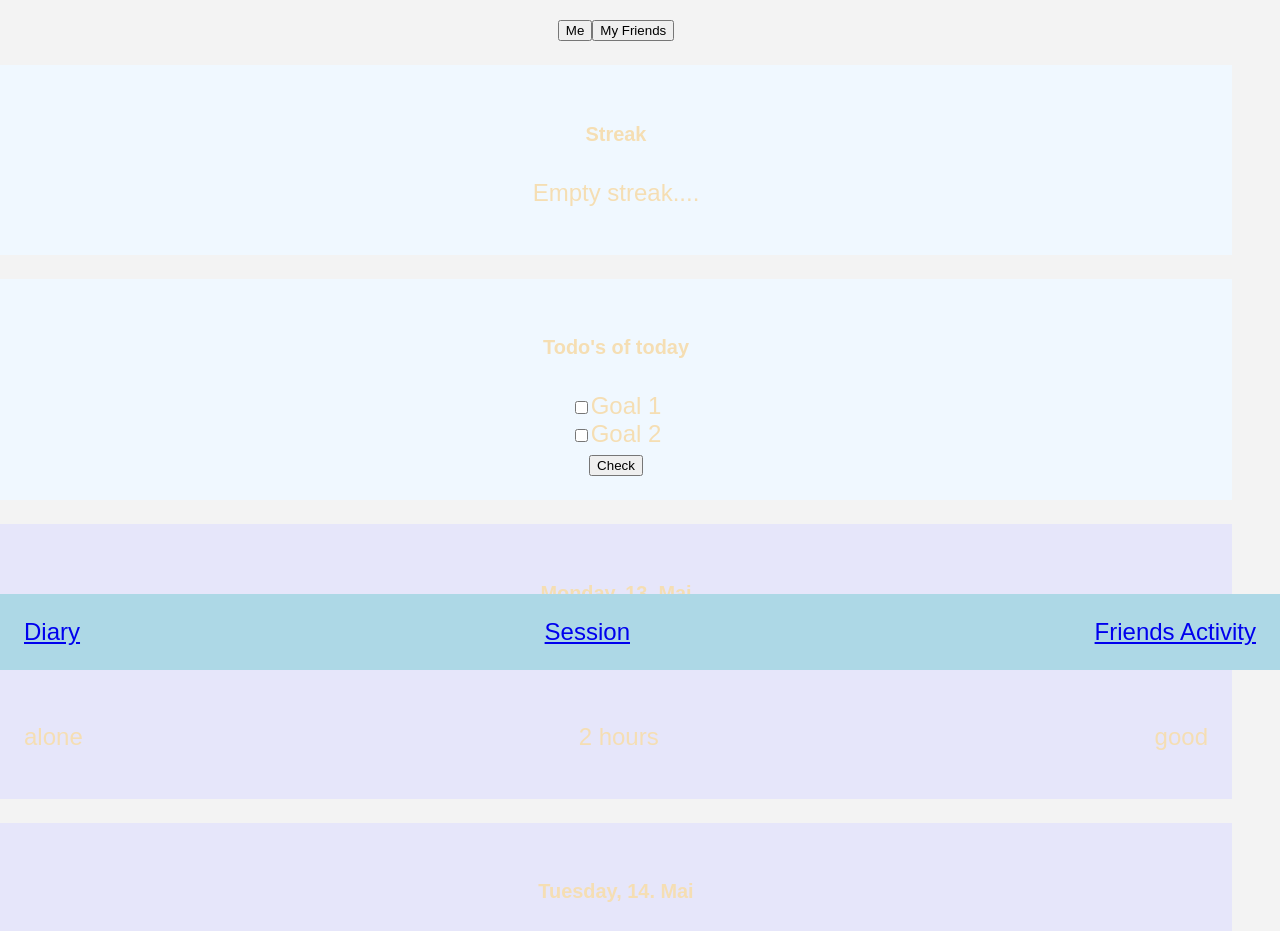
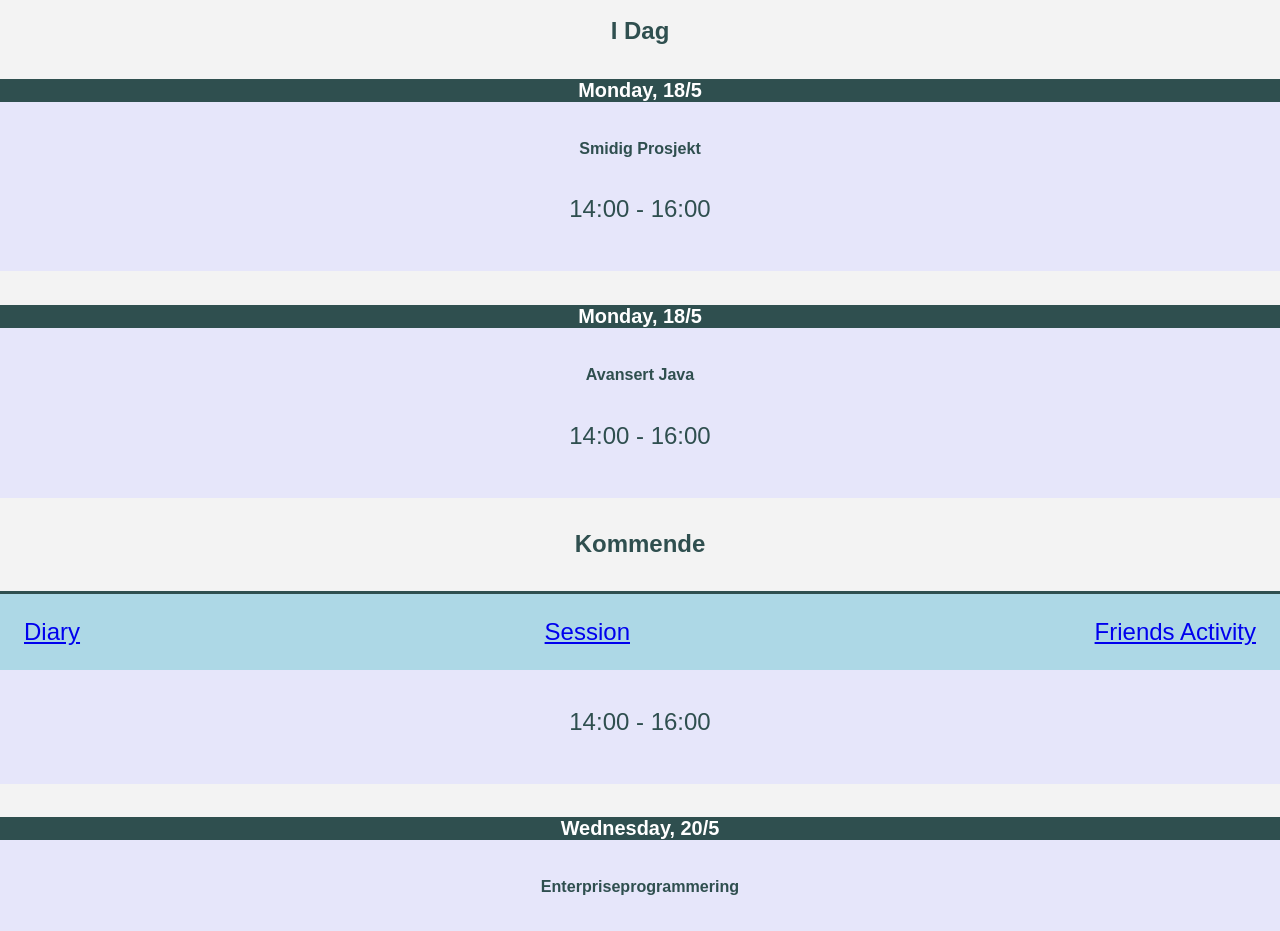
Before and after one commit to Ellaoui94/Smidig_prosjekt_gruppe_18, a React app in the folder client/: page /diary in a window 1280 px wide. Shown: the part 130-1061 px from the top of the page. Built offline with nearby package versions, Linux system fonts and the light colour scheme.

Commit message:
Functioning diary/plans page

```diff
--- a/client/css/index.css
+++ b/client/css/index.css
@@ -6,8 +6,7 @@
 }
 
 body {
-    margin: 1em 1em 15em 1em;
-    left: -1em;
+    margin: 0em 0em 15em 0em;
     position: relative;
 }
 
@@ -26,15 +25,20 @@ footer {
 }
 
 /* diary */
+.diary-div {
+    margin-bottom: 4em;
+    color: darkslategrey;
+}
+
 .diary-session-card {
-    padding: 1em;
+    padding-bottom: 1em;
     margin-bottom: 1em;
     background-color: lavender;
 }
 
-.evaluation-div {
-    display: flex;
-    justify-content: space-between;
+.card-header {
+    background-color: darkslategrey;
+    color: #fff;
 }
 
 .todos-div {
--- a/client/pages/diaryPage/diary.jsx
+++ b/client/pages/diaryPage/diary.jsx
@@ -1,105 +1,152 @@
-import React from "react";
+import React, { useState } from "react";
 
+// get today's date to use for filtering reference
+const today = new Date();
+let todaysDate = today.getDate() + "/" + (today.getMonth() + 1);
+
+// data for each session, later to be taken from database
 const sessionData = [
   {
     day: "Monday",
-    date: "13. Mai",
+    date: todaysDate,
     subject: "Smidig Prosjekt",
-    status: "alone",
-    duration: "2 hours",
-    rating: "good",
+    timeframe: "14:00 - 16:00",
+  },
+  {
+    day: "Monday",
+    date: todaysDate,
+    subject: "Avansert Java",
+    timeframe: "14:00 - 16:00",
   },
   {
     day: "Tuesday",
-    date: "14. Mai",
-    subject: "Avansert Java",
-    status: "2 others",
-    duration: "5 hours",
-    rating: "ok",
+    date: "19/5",
+    subject: "Androidprogrammering",
+    timeframe: "14:00 - 16:00",
   },
   {
     day: "Wednesday",
-    date: "15. Mai",
-    subject: "Androidprogrammering",
-    status: "alone",
-    duration: "9 hours",
-    rating: "bad",
+    date: "20/5",
+    subject: "Enterpriseprogrammering",
+    timeframe: "14:00 - 16:00",
   },
 ];
 
-function DiarySessionCard({
-  session: { day, date, subject, status, duration, rating },
-}) {
+// filtering out plans for today and plans for later in two separate arrays
+const todaysPlans = sessionData.filter((e) => e.date === todaysDate);
+const futurePlans = sessionData.filter((e) => e.date !== todaysDate);
+
+function DiarySessionCard({ session: { day, date, subject, timeframe } }) {
   return (
     <>
       <div className={"diary-session-card"}>
-        <h5>
-          {day}, {date}
-        </h5>
+        <div className={"card-header"}>
+          <h5>
+            {day}, {date}
+          </h5>
+        </div>
         <h6>{subject}</h6>
-        <div className={"evaluation-div"}>
-          <p>{status}</p>
-          <p>{duration}</p>
-          <p>{rating}</p>
-        </div>
+        <p>{timeframe}</p>
       </div>
     </>
   );
 }
 
-function Streak() {
+function MyPlans() {
   return (
     <>
-      <div className={"streak-div"}>
-        <h5>Streak</h5>
-        <p>Empty streak....</p>
+      <h1>My Plans</h1>
+      <h4>I Dag</h4>
+      <div className={"upcoming-div"}>
+        {todaysPlans.map((session) => (
+          <>
+            {
+              <DiarySessionCard
+                key={session.day + session.date}
+                session={session}
+              />
+            }
+          </>
+        ))}
+      </div>
+
+      <h4>Kommende</h4>
+      <div className={"upcoming-div"}>
+        {futurePlans.map((session) => (
+          <>
+            <DiarySessionCard
+              key={session.day + session.date}
+              session={session}
+            />
+          </>
+        ))}
       </div>
     </>
   );
 }
 
-function DailyTodos() {
+function FriendsPlans() {
   return (
     <>
-      <div className={"todos-div"}>
-        <h5>Todo's of today</h5>
-        <form>
-          <div>
-            <input type={"checkbox"} name={"todo-checkbox1"} id={"goal1"} />
-            <label htmlFor={"goal1"}>Goal 1</label>
-          </div>
-          <div>
-            <input type={"checkbox"} name={"todo-checkbox1"} id={"Goal2"} />
-            <label htmlFor={"goal2"}>Goal 2</label>
-          </div>
-          <button>Check</button>
-        </form>
+      <h1>Friends Plans</h1>
+      <h4>I Dag</h4>
+      <div className={"upcoming-div"}>
+        {todaysPlans.map((session) => (
+          <>
+            {
+              <DiarySessionCard
+                key={session.day + session.date}
+                session={session}
+              />
+            }
+          </>
+        ))}
+      </div>
+
+      <h4>Kommende</h4>
+      <div className={"upcoming-div"}>
+        {futurePlans.map((session) => (
+          <>
+            <DiarySessionCard
+              key={session.day + session.date}
+              session={session}
+            />
+          </>
+        ))}
       </div>
     </>
   );
 }
 
 export function Diary() {
+  const [showMyPlans, setShowMyPlans] = useState(true);
+  const [showFriendsPlans, setShowFriendsPlans] = useState(false);
+
+  // keeps track of which button is active, so the right component is displayed when clicking a button
+  function onClickHandlerMyPlans() {
+    setShowMyPlans((current) => !current);
+    setShowFriendsPlans((current) => !current);
+    console.log(showMyPlans.toString());
+    console.log(showFriendsPlans.toString());
+  }
+
+  function onClickHandlerFriendsPlans() {
+    setShowMyPlans((current) => !current);
+    setShowFriendsPlans((current) => !current);
+    console.log(showMyPlans.toString());
+    console.log(showFriendsPlans.toString());
+  }
+
   return (
     <>
-      <h1>Diary</h1>
+      <div className={"diary-div"}>
+        <div className={"choose-user-diary-buttons-div"}>
+          <button onClick={onClickHandlerMyPlans}>Me</button>
+          <button onClick={onClickHandlerFriendsPlans}>My Friends</button>
+        </div>
 
-      <div className={"choose-user-diary-buttons-div"}>
-        <button>Me</button>
-        <button>My Friends</button>
+        {showFriendsPlans ? <FriendsPlans /> : <MyPlans />}
       </div>
-
-      <Streak />
-      <DailyTodos />
-
-      {sessionData.map((session) => (
-        <>
-          <DiarySessionCard
-            key={session.day + session.date}
-            session={session}
-          />
-        </>
-      ))}
     </>
   );
 }
```
